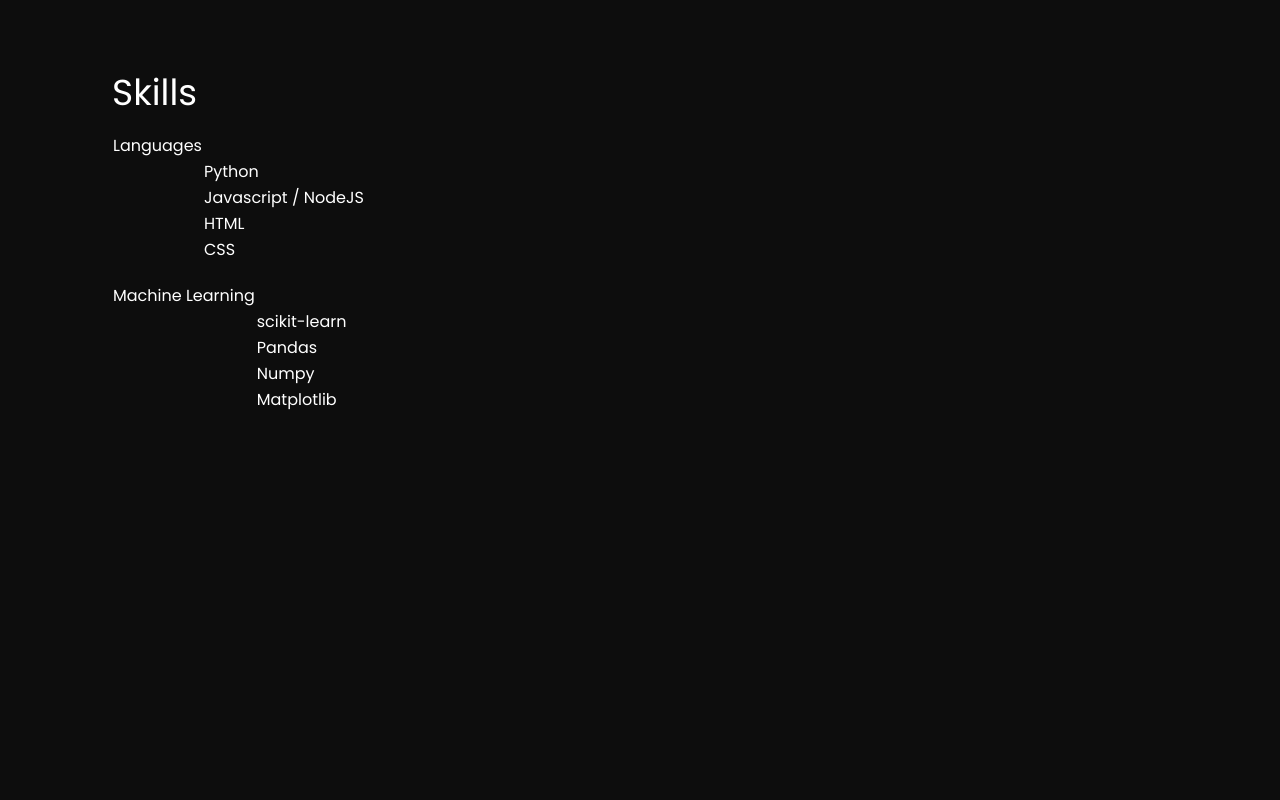
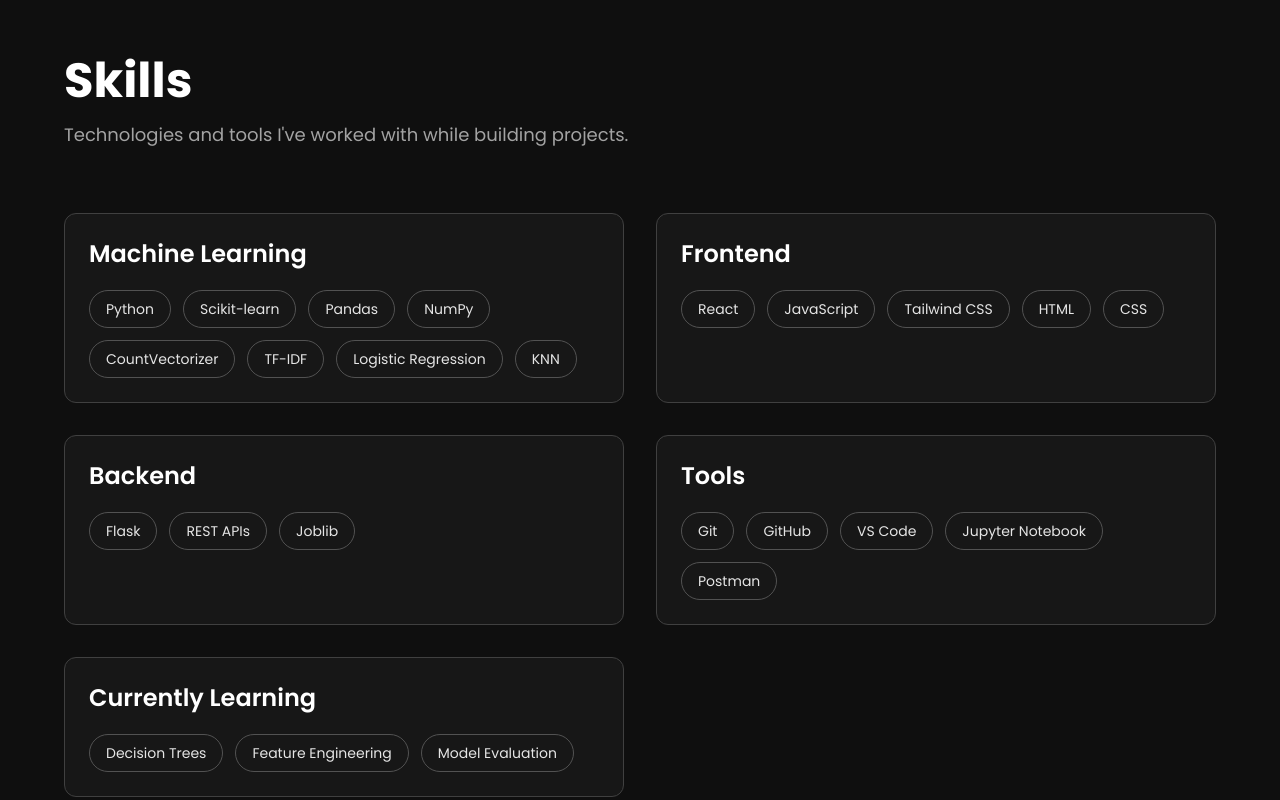
Before and after one commit to Himanshu-2728/himanshu-dhawale, a React (Vite) app: page / in a window 1280 px wide. Shown: the part 1680-2480 px from the top of the page. Built offline with nearby package versions, Linux system fonts and the light colour scheme.

Commit message:
align projects section and about section and change font

```diff
--- a/src/App.jsx
+++ b/src/App.jsx
@@ -3,6 +3,7 @@
 import { TbBrandLinkedin } from "react-icons/tb";
 import { FaInstagram } from "react-icons/fa";
 import ProjectCard from "./components/projectCard";
+import Skills from "./components/skills";
 
 export default function App() {
   return (
@@ -46,23 +47,23 @@
           </div>
         </div>
       </section>
-      <section id="about" className="h-[100vh] flex items-center">
-        <div className="text-white p-28">
+      <section id="about" className="h-[100vh] flex items-center px-8 py-24">
+        <div className="text-white max-w-6xl mx-auto">
           <div>
-            <h1 className="text-4xl font-poppins">
+            <h1 className="text-5xl font-bold mb-16">
               About Me
             </h1>
-            <p className="mt-5 font-mono">
+            <p className="mt-5 text-lg text-neutral-400 mb-16">
               I'm Himanshu, a developer with a strong interest in Machine Learning and Artificial Intelligence, focused on building practical applications that solve real-world problems. <br />
 
               I enjoy taking projects from idea to deployment—training machine learning models, developing backend APIs, and creating intuitive web interfaces that make those models accessible to users. Through projects in natural language processing, computer vision, and full-stack development, I've gained hands-on experience with model evaluation, feature engineering, deployment, and building end-to-end ML applications.
             </p>
           </div>
           <div>
-            <h1 className="text-4xl font-poppins mt-10">
+            <h1 className="text-5xl  mt-10 text-white font-bold">
               Education
             </h1>
-            <table className="mt-5 font-mono">
+            <table className="mt-5 text-neutral-400">
               <tbody>
                 <tr>
                   <td>
@@ -85,79 +86,13 @@
           </div>
         </div>
       </section>
-      <section id="skills" className="h-[100vh]">
-        <div className="text-white p-28">
-            <h1 className="text-4xl">
-              Skills
-            </h1>
-            <div className="mt-5">
-              <table>
-                <tbody>
-                  <tr>
-                    <td>
-                      Languages
-                    </td>
-                    <td>
-
-                    </td>
-                  </tr>
-                  <tr>
-                    <td></td>
-                    <td>Python</td>
-                  </tr>
-                  <tr>
-                    <td></td>
-                    <td>Javascript / NodeJS</td>
-                  </tr>
-                  <tr>
-                    <td></td>
-                    <td>HTML</td>
-                  </tr>
-                  <tr>
-                    <td></td>
-                    <td>CSS</td>
-                  </tr>
-                </tbody>
-              </table>
-            </div>
-            <div className="mt-5">
-              <table>
-                <tbody>
-                  <tr>
-                    <td>
-                      Machine Learning
-                    </td>
-                    <td>
-
-                    </td>
-                  </tr>
-                  <tr>
-                    <td></td>
-                    <td>scikit-learn</td>
-                  </tr>
-                  <tr>
-                    <td></td>
-                    <td>Pandas</td>
-                  </tr>
-                  <tr>
-                    <td></td>
-                    <td>Numpy</td>
-                  </tr>
-                  <tr>
-                    <td></td>
-                    <td>Matplotlib</td>
-                  </tr>
-                </tbody>
-              </table>
-            </div>
-        </div>
-      </section>
-      <section id="projects" className="h-[100vh]">
-        <div className="text-white p-36">
-          <h1 className="text-3xl font-poppins">
+      < Skills />
+      <section id="projects" className="h-[100vh] px-8 py-24">
+        <div className="text-white max-w-6xl mx-auto">
+          <h1 className="font-bold text-5xl">
             Projects
           </h1>
-          <p className="font-mono mt-5">
+          <p className="text-lg text-neutral-400 mt-5">
             Projects that showcase my skills
           </p>
           <div className="p-10 grid grid-cols-2 gap-6 max-sm:grid-cols-1">
--- a/src/components/projectCard.jsx
+++ b/src/components/projectCard.jsx
@@ -2,7 +2,7 @@
 import { FaGithub } from "react-icons/fa";
 
 export default function ProjectCard() {
-    return <div className="bg-[#2C2C2A] w-[35vw] rounded-md border-[0.5px] border-gray-600 p-3 hover:scale-[101%] transition ease-linear hover:border-blue-400">
+    return <div className="bg-[#2C2C2A] w-[35vw] rounded-md border border-neutral-700 p-3  transition ease-linear hover:border-neutral-500">
         <a href="https://sentiment-frontend-two.vercel.app/">
         <img src="smt.png" alt="fs" />
         </a>
@@ -15,6 +15,7 @@
         <ul className="text-sm list-disc p-5">
             <li>Trained on 160k+ comments</li>
             <li>Logistic Regression classifier</li>
+            <li>Gained 82% accuracy</li>
             <li>CountVectorizer with n-grams {"(1,2)"}</li>
             <li>Flask REST API</li>
             <li>React frontend</li>
--- /dev/null
+++ b/src/components/skills.jsx
@@ -0,0 +1,92 @@
+const skillCategories = [
+  {
+    title: "Machine Learning",
+    skills: [
+      "Python",
+      "Scikit-learn",
+      "Pandas",
+      "NumPy",
+      "CountVectorizer",
+      "TF-IDF",
+      "Logistic Regression",
+      "KNN",
+    ],
+  },
+  {
+    title: "Frontend",
+    skills: [
+      "React",
+      "JavaScript",
+      "Tailwind CSS",
+      "HTML",
+      "CSS",
+    ],
+  },
+  {
+    title: "Backend",
+    skills: [
+      "Flask",
+      "REST APIs",
+      "Joblib",
+    ],
+  },
+  {
+    title: "Tools",
+    skills: [
+      "Git",
+      "GitHub",
+      "VS Code",
+      "Jupyter Notebook",
+      "Postman",
+    ],
+  },
+  {
+    title: "Currently Learning",
+    skills: [
+      "Decision Trees",
+      "Feature Engineering",
+      "Model Evaluation",
+    ],
+  },
+];
+
+export default function Skills() {
+  return (
+    <section
+      id="skills"
+      className="min-h-screen px-8 py-24 bg-[#0f0f0f] text-white"
+    >
+      <div className="max-w-6xl mx-auto">
+        <h1 className="text-5xl font-bold mb-4">Skills</h1>
+
+        <p className="text-neutral-400 mb-16 text-lg">
+          Technologies and tools I've worked with while building projects.
+        </p>
+
+        <div className="grid grid-cols-1 md:grid-cols-2 gap-8">
+          {skillCategories.map((category) => (
+            <div
+              key={category.title}
+              className="rounded-xl border border-neutral-700 bg-neutral-900 p-6 hover:border-neutral-500 transition ease-linear"
+            >
+              <h2 className="text-2xl font-semibold mb-5">
+                {category.title}
+              </h2>
+
+              <div className="flex flex-wrap gap-3">
+                {category.skills.map((skill) => (
+                  <span
+                    key={skill}
+                    className="px-4 py-2 rounded-full border border-neutral-600 text-sm text-neutral-200 hover:bg-neutral-800 transition ease-linear"
+                  >
+                    {skill}
+                  </span>
+                ))}
+              </div>
+            </div>
+          ))}
+        </div>
+      </div>
+    </section>
+  );
+}
--- a/src/index.css
+++ b/src/index.css
@@ -18,6 +18,6 @@
   margin: 0;
   min-width: 320px;
   font-family: "Poppins", sans-serif;
-  background: #0D0D0D;
+  background: #0f0f0f;
   color: #000000;
 }
```
